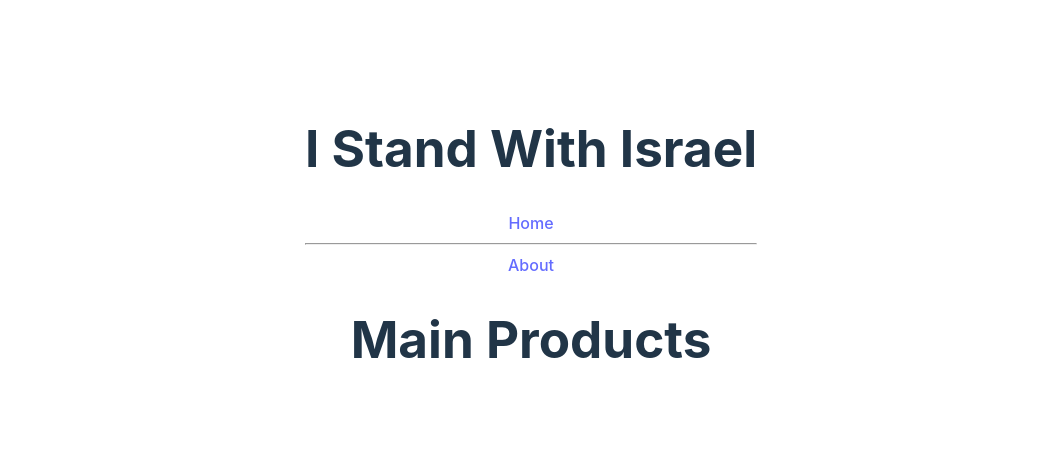
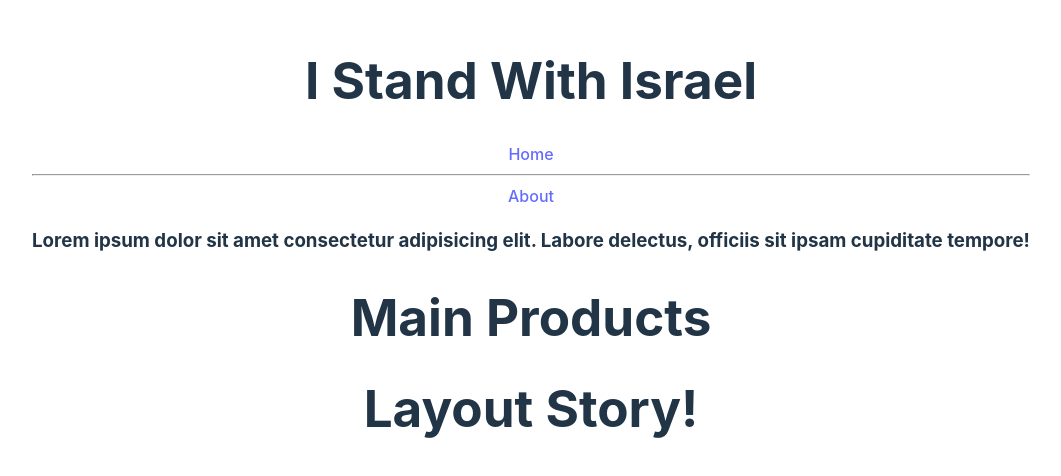
Before and after one commit to timorust/blog-react-fs, a React (Vite) app in the folder front/blog-node/: page /products in a window 1280 px wide. Shown: the part 144-620 px from the top of the page, without its empty margins (109-1170 px from the left). Built offline with nearby package versions, Linux system fonts and the light colour scheme.

Commit message:
Outlet layout

```diff
--- a/front/blog-node/src/routes/index.tsx
+++ b/front/blog-node/src/routes/index.tsx
@@ -5,13 +5,14 @@ import { HomePage } from "./home";
 import { AboutPage } from "./about";
 import { MainProducts } from "./products/main";
 import { ProductId } from "./products/[id]";
+import { LayoutStoryComponent } from "./story/layout";
 
 export function RouterComponent() {
   return (
     <Routes>
       <Route path="/" element={<HomePage />} />
       <Route path="/about" element={<AboutPage />} />
-      <Route path="/products">
+      <Route path="/products" element={<LayoutStoryComponent />}>
         <Route path=":id" element={<ProductId />} />
         <Route index element={<MainProducts />} />
       </Route>
--- /dev/null
+++ b/front/blog-node/src/routes/story/layout.tsx
@@ -0,0 +1,14 @@
+import { Outlet } from "react-router-dom";
+import React from "react";
+export function LayoutStoryComponent() {
+  return (
+    <div>
+      <h3>
+        Lorem ipsum dolor sit amet consectetur adipisicing elit. Labore
+        delectus, officiis sit ipsam cupiditate tempore!
+      </h3>
+      <Outlet />
+      <h1>Layout Story!</h1>
+    </div>
+  );
+}
```
